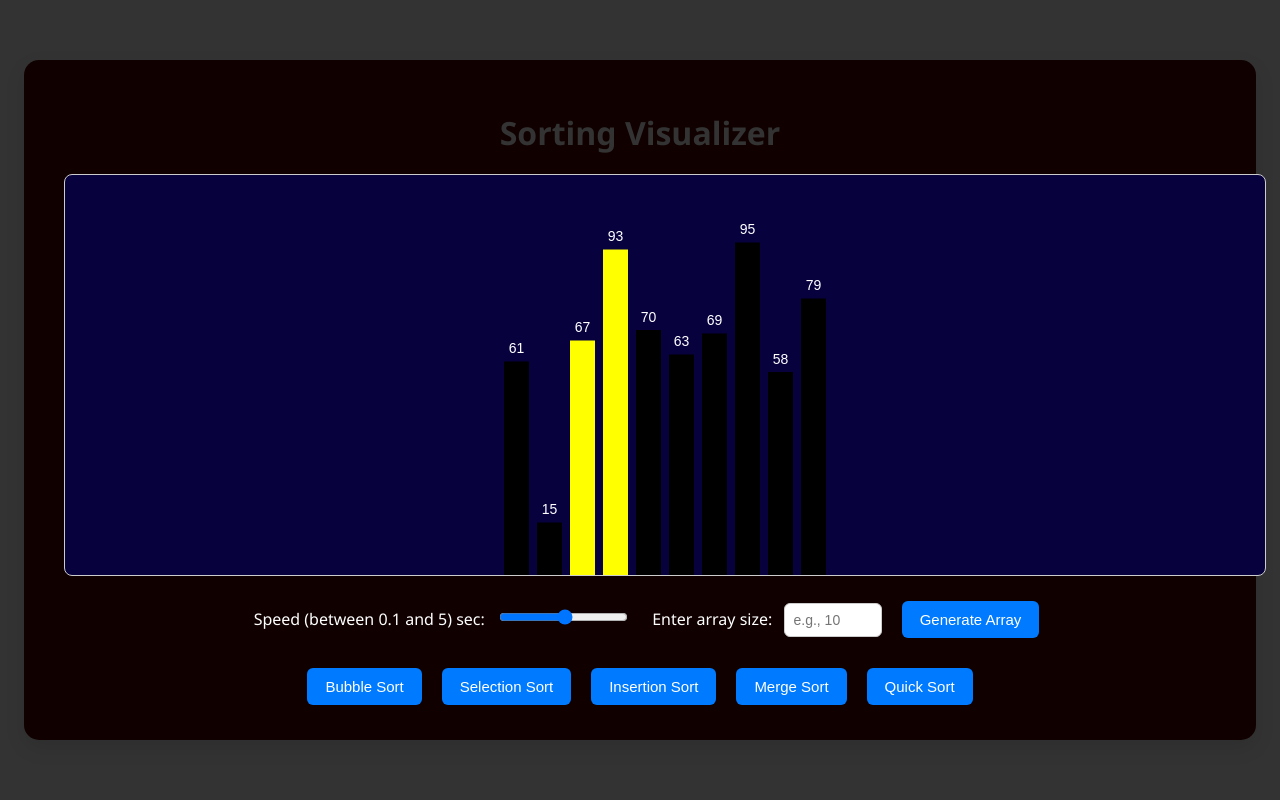
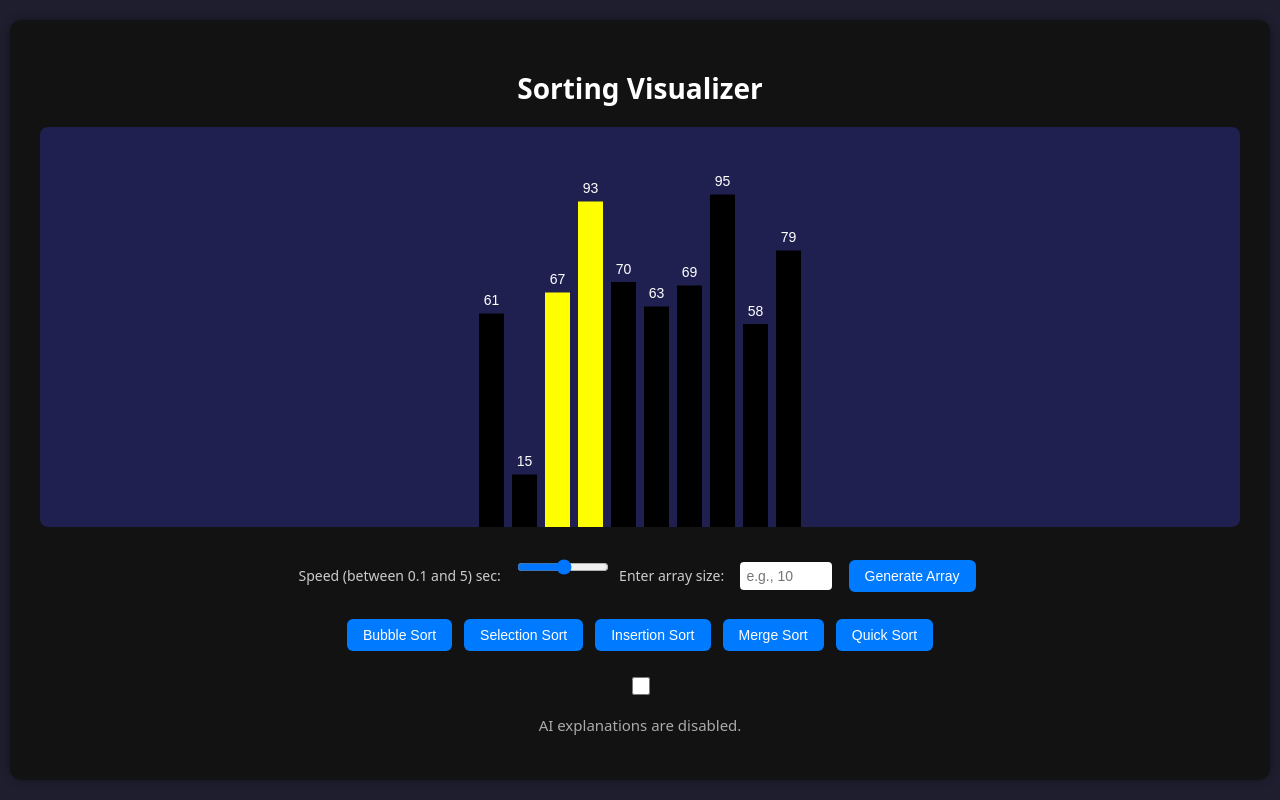
Before and after one commit to theCodeCrusaderX/Sorting-Visualizer, a website: page public/index.html in a window 1280 px wide. Both pictures are taken after a click on the button "Bubble Sort". Drawn offline with Linux system fonts and the light colour scheme.

Commit message:
add ai feature to bubbleSort and enhance the ui

```diff
--- a/package.json
+++ b/package.json
@@ -7,6 +7,9 @@
     "start": "nodemon src/server.js"
   },
   "dependencies": {
+    "@google/generative-ai": "^0.24.1",
+    "cors": "^2.8.5",
+    "dotenv": "^17.2.1",
     "express": "^4.17.1"
   },
   "author": "",
--- a/public/index.html
+++ b/public/index.html
@@ -11,7 +11,14 @@
       <h1>Sorting Visualizer</h1>
       <canvas id="sortingCanvas" width="1200" height="400"></canvas>
       <label for="speed">Speed (between 0.1 and 5) sec:</label>
-      <input type="range" id="speed" name="speed" min="0.1" max="5" step="0.1">
+      <input
+        type="range"
+        id="speed"
+        name="speed"
+        min="0.1"
+        max="5"
+        step="0.1"
+      />
       <label for="arraySize">Enter array size:</label>
       <input
         type="number"
@@ -28,6 +35,10 @@
         <button id="merge-sort">Merge Sort</button>
         <button id="quick-sort">Quick Sort</button>
       </div>
+      <input type="checkbox" id="enableAi" />
+      <div id="ai-explanation">
+        <p>Check the above box to enable AI explanations.</p>
+      </div>
     </div>
     <script src="script.js"></script>
   </body>
--- a/public/script.js
+++ b/public/script.js
@@ -1,16 +1,19 @@
-const canvas = document.getElementById("sortingCanvas");  // Get the canvas element
-const ctx = canvas.getContext("2d");  // Get the 2D drawing context
+const canvas = document.getElementById("sortingCanvas"); // Get the canvas element
+const ctx = canvas.getContext("2d"); // Get the 2D drawing context
+const explanationDiv = document.getElementById("ai-explanation"); // Get the explanation div
 
 let arrSize = 10;
 let array = [];
 let isSorting = false;
 let delay = 800; // Delay in milliseconds for visualization
+let hasShownLoadingMessage = false; // Track if loading message has been shown
 
 function generateArray() {
+  if (isSorting) return; // Prevent generating a new array while sorting
+  hasShownLoadingMessage = false;
 
-  if (isSorting) return;  // Prevent generating a new array while sorting
 
-  array = [];  // Reset the array
+  array = []; // Reset the array
 
   for (let i = 0; i < arrSize; i++) {
     array.push(Math.floor(Math.random() * 100)); // Random numbers between 1 and 100
@@ -18,8 +21,9 @@ function generateArray() {
   drawArray();
 }
 
-function drawArray(highlight = {}) {  //if no val pass to highlight, it will be empty obj
-  ctx.clearRect(0, 0, canvas.width, canvas.height);  // Clear the canvas
+function drawArray(highlight = {}) {
+  //if no val pass to highlight, it will be empty obj
+  ctx.clearRect(0, 0, canvas.width, canvas.height); // Clear the canvas
 
   ctx.font = "14px Arial";
   ctx.textAlign = "center";
@@ -47,60 +51,102 @@ function drawArray(highlight = {}) {  //if no val pass to highlight, it will be
   }
 }
 
+// =================================================================
+//  AI INTEGRATION (Calling backend server)
+// =================================================================
 
+async function getExplanation(details) {
+  // Get the checkbox element
+  const aiToggle = document.getElementById("enableAi");
+  console.log("AI Toggle checked:", aiToggle.checked);
+
+  // If the checkbox is not checked, clear the text and stop
+  if (!aiToggle.checked) {
+    explanationDiv.innerHTML = "<p>AI explanations are disabled.</p>";
+    return; // Prevents the API call
+  }
+
+  const prompt = `Explain this step of the ${
+    details.algorithm
+  } algorithm in one simple sentence for a visualizer.
+- Step: ${details.step}.
+- Array State: [${details.arrayState.join(", ")}].
+- Details: ${details.context}`;
+
+  // Show loading message only on first time
+  if (!hasShownLoadingMessage) {
+    explanationDiv.innerHTML = "<p><em>Generating explanation...</em></p>";
+    hasShownLoadingMessage = true;
+  }
+
+  try {
+    const response = await fetch("http://localhost:3000/get-explanation", {
+      method: "POST",
+      headers: {
+        "Content-Type": "application/json",
+      },
+      body: JSON.stringify({ prompt: prompt }),
+    });
+
+    if (!response.ok) {
+      throw new Error(`HTTP error! status: ${response.status}`);
+    }
+
+    const data = await response.json();
+    explanationDiv.innerHTML = `<p>${data.explanation}</p>`;
+  } catch (error) {
+    console.error("Error fetching explanation:", error);
+    explanationDiv.innerHTML =
+      "<p>Could not connect to the AI server. Is it running?</p>";
+  }
+}
 
 async function bubbleSort() {
   isSorting = true;
-
   for (let i = 0; i < array.length - 1; i++) {
     for (let j = 0; j < array.length - i - 1; j++) {
-      const highlighted = {
-        [j]: "yellow",      //[j] means dynamically set j value
-        [j + 1]: "yellow"
-      };
-      drawArray(highlighted);
-      await new Promise((resolve) => setTimeout(resolve, delay));
+      // drawArray({ [j]: "yellow", [j + 1]: "yellow" });
+      await getExplanation({
+        algorithm: "Bubble Sort",
+        step: "Comparing",
+        arrayState: array,
+        context: `Comparing ${array[j]} and ${array[j + 1]}.`,
+      });
+      drawArray({ [j]: "yellow", [j + 1]: "yellow" });
+
+      await new Promise((r) => setTimeout(r, delay));
 
       if (array[j] > array[j + 1]) {
-        [array[j], array[j + 1]] = [array[j + 1], array[j]];  //swapping putting max ele at end of grp
-
-        drawArray({
-          [j]: "green",
-          [j + 1]: "green"
+        await getExplanation({
+          algorithm: "Bubble Sort",
+          step: "Swapping",
+          arrayState: array,
+          context: `Swapping ${array[j]} and ${array[j + 1]}.`,
         });
-        await new Promise((resolve) => setTimeout(resolve, delay));
+        [array[j], array[j + 1]] = [array[j + 1], array[j]];
+        drawArray({ [j]: "green", [j + 1]: "green" });
+        await new Promise((r) => setTimeout(r, delay));
       }
     }
   }
+  drawArray();
+  await getExplanation({
+    algorithm: "Bubble Sort",
+    step: "Finished",
+    arrayState: array,
+    context: "The array is fully sorted.",
+  });
+  isSorting = false;
 
-  // Highlight final sorted array in blue
   const finalHighlight = {};
   for (let i = 0; i < array.length; i++) {
-    finalHighlight[i] = "blue";
+    finalHighlight[i] = "Gray";
   }
   drawArray(finalHighlight);
 
   isSorting = false;
-
 }
 
-// async function selectionSort() {
-//   isSorting = true;
-//   for (let i = 0; i < array.length - 1; i++) {
-//     let minIndex = i;
-//     for (let j = i + 1; j < array.length; j++) {
-//       if (array[j] < array[minIndex]) {
-//         minIndex = j;
-//       }
-//     }
-//     if (minIndex !== i) {
-//       [array[i], array[minIndex]] = [array[minIndex], array[i]];
-//       drawArray();
-//       await new Promise((resolve) => setTimeout(resolve, 50));
-//     }
-//   }
-//   isSorting = false;
-// }
 async function selectionSort() {
   isSorting = true;
 
@@ -113,9 +159,9 @@ async function selectionSort() {
 
     for (let j = i + 1; j < array.length; j++) {
       const highlight = {
-        [i]: "orange",         // current position
-        [j]: "yellow",         // currently comparing
-        [minIndex]: "green"    // current minimum
+        [i]: "orange", // current position
+        [j]: "yellow", // currently comparing
+        [minIndex]: "green", // current minimum
       };
       drawArray(highlight);
       await new Promise((resolve) => setTimeout(resolve, delay));
@@ -127,7 +173,7 @@ async function selectionSort() {
         drawArray({
           [i]: "orange",
           [j]: "yellow",
-          [minIndex]: "green"
+          [minIndex]: "green",
         });
         await new Promise((resolve) => setTimeout(resolve, delay));
       }
@@ -139,7 +185,7 @@ async function selectionSort() {
       // Show swap
       drawArray({
         [i]: "red",
-        [minIndex]: "red"
+        [minIndex]: "red",
       });
       await new Promise((resolve) => setTimeout(resolve, delay));
     }
@@ -155,23 +201,6 @@ async function selectionSort() {
   isSorting = false;
 }
 
-// async function insertionSort() {
-//   isSorting = true;
-//   for (let i = 1; i < array.length; i++) {
-//     let key = array[i];
-//     let j = i - 1;
-//     while (j >= 0 && array[j] > key) {
-//       array[j + 1] = array[j];
-//       j = j - 1;
-//       drawArray();
-//       await new Promise((resolve) => setTimeout(resolve, 50));
-//     }
-//     array[j + 1] = key;
-//     drawArray();
-//     await new Promise((resolve) => setTimeout(resolve, 50));
-//   }
-//   isSorting = false;
-// }
 async function insertionSort() {
   isSorting = true;
 
@@ -188,9 +217,9 @@ async function insertionSort() {
 
       // Highlight the shift
       drawArray({
-        [j]: "yellow",     // Element being compared
-        [j + 1]: "red",     // Element being shifted
-        [i]: "orange"       // Key
+        [j]: "yellow", // Element being compared
+        [j + 1]: "red", // Element being shifted
+        [i]: "orange", // Key
       });
       await new Promise((resolve) => setTimeout(resolve, delay));
 
@@ -214,7 +243,6 @@ async function insertionSort() {
   isSorting = false;
 }
 
-
 async function mergeSort() {
   isSorting = true;
   await mergeSortHelper(0, array.length - 1);
@@ -237,12 +265,15 @@ async function mergeSortHelper(left, right) {
 async function merge(left, mid, right) {
   let n1 = mid - left + 1;
   let n2 = right - mid;
-  let L = [], R = [];
+  let L = [],
+    R = [];
 
   for (let i = 0; i < n1; i++) L.push(array[left + i]);
   for (let j = 0; j < n2; j++) R.push(array[mid + 1 + j]);
 
-  let i = 0, j = 0, k = left;
+  let i = 0,
+    j = 0,
+    k = left;
 
   while (i < n1 && j < n2) {
     // Highlight current range and the two elements being compared
@@ -312,8 +343,8 @@ async function partition(low, high) {
 
   for (let j = low; j < high; j++) {
     const highlight = {
-      [high]: "orange",  // pivot
-      [j]: "yellow",     // current element being compared
+      [high]: "orange", // pivot
+      [j]: "yellow", // current element being compared
     };
 
     if (array[j] < pivot) {
@@ -336,7 +367,7 @@ async function partition(low, high) {
   [array[i + 1], array[high]] = [array[high], array[i + 1]];
 
   const finalHighlight = {
-    [i + 1]: "green",  // pivot placed in correct position
+    [i + 1]: "green", // pivot placed in correct position
     [high]: "red",
   };
   drawArray(finalHighlight);
@@ -345,11 +376,9 @@ async function partition(low, high) {
   return i + 1;
 }
 
-
 // Update button event listeners to match HTML IDs
 
 document.getElementById("generateBtn").addEventListener("click", function () {
-
   if (isSorting) alert("Sorting in progress..."); // Prevent generating a new array while sorting
 
   arrSize = parseInt(document.getElementById("arraySize").value);
@@ -406,6 +435,6 @@ document.getElementById("quick-sort").addEventListener("click", function () {
   }
 });
 
-if(!isSorting) {
+if (!isSorting) {
   generateArray(); // Initial array generation
 }
--- a/public/styles.css
+++ b/public/styles.css
@@ -1,80 +1,89 @@
 body {
   margin: 0;
   padding: 0;
-  background-color: #f9f9f9;
-  font-family: "Segoe UI", Tahoma, Geneva, Verdana, sans-serif;
+  font-family: system-ui, sans-serif;
+  background-color: #1e1e2f;
   display: flex;
+  justify-content: center;
   align-items: center;
-  justify-content: center;
   min-height: 100vh;
-  background-color: #333;
 }
 
 .container {
-  background-color: white;
-  padding: 30px 40px;
-  border-radius: 15px;
-  box-shadow: 0 8px 20px rgba(0, 0, 0, 0.1);
-  max-width: 90vw;
+  background-color: #121212;
+  padding: 30px;
+  border-radius: 12px;
+  box-shadow: 0 0 10px rgba(0, 0, 0, 0.4);
+  max-width: 95vw;
   text-align: center;
-  background-color: #110000;
 }
 
 h1 {
-  color: #333;
+  color: #fff;
   margin-bottom: 20px;
-  font-size: 32px;
+  font-size: 28px;
 }
 
 canvas {
   display: block;
-  margin: 0 auto 20px auto;
-  border: 1px solid #ccc;
+  margin: 0 auto 20px;
   border-radius: 8px;
-  background-color: #07013e;
+  background: #202050;
 }
 
 label {
-  font-weight: 500;
-  margin-right: 8px;
-  margin-left: 18px;
-  color: white;
+  color: #ccc;
+  font-size: 14px;
+  margin-right: 6px;
 }
 
-input[type="number"] {
-  padding: 8px;
-  border: 1px solid #ccc;
-  border-radius: 6px;
+input[type="number"],
+input[type="range"] {
+  padding: 6px;
+  border: none;
+  border-radius: 4px;
+  margin: 6px;
   font-size: 14px;
   width: 80px;
-  margin-right: 10px;
 }
 
 button {
-  padding: 10px 18px;
-  margin: 5px;
+  padding: 8px 16px;
+  margin: 6px;
   border: none;
   border-radius: 6px;
-  background-color: #007bff;
+  background: #007bff;
   color: white;
+  font-size: 14px;
   cursor: pointer;
-  font-size: 15px;
-  transition: background-color 0.3s ease;
+  transition: background 0.3s;
 }
 
 button:hover {
-  background-color: #0056b3;
+  background: #0056b3;
 }
 
 button:disabled {
-  background-color: #ccc;
+  background: #555;
   cursor: not-allowed;
 }
 
 .controls {
-  margin-top: 20px;
   display: flex;
   flex-wrap: wrap;
   justify-content: center;
-  gap: 10px;
+  margin-top: 15px;
 }
+
+#enableAi {
+  margin-top: 20px;
+  width: 18px;
+  height: 18px;
+  cursor: pointer;
+}
+
+#ai-explanation {
+  color: #aaa;
+  font-size: 15px;
+  margin-top: 5px;
+}
```
Also changed, not shown: src/server.js (+37 -0 lines), 2 other files.
